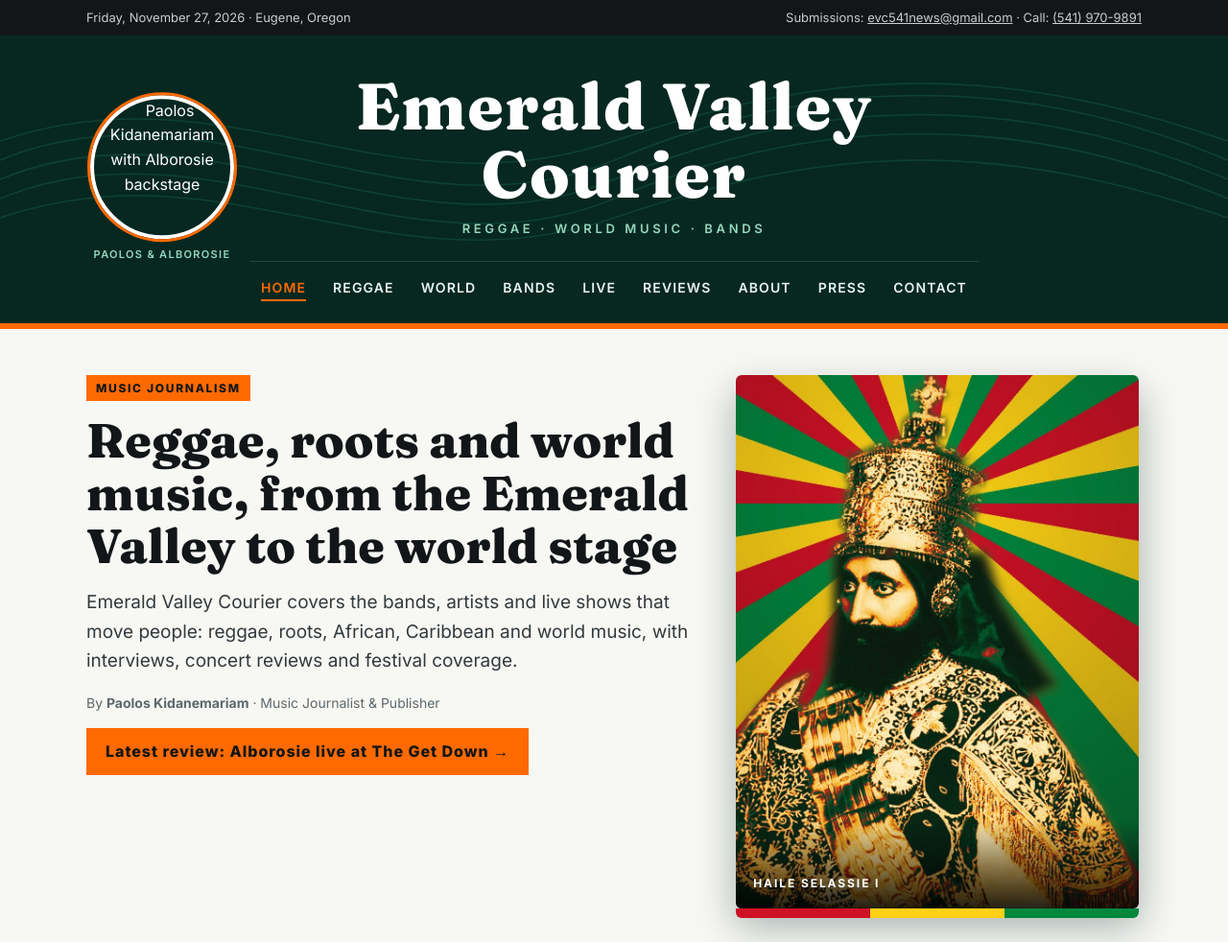
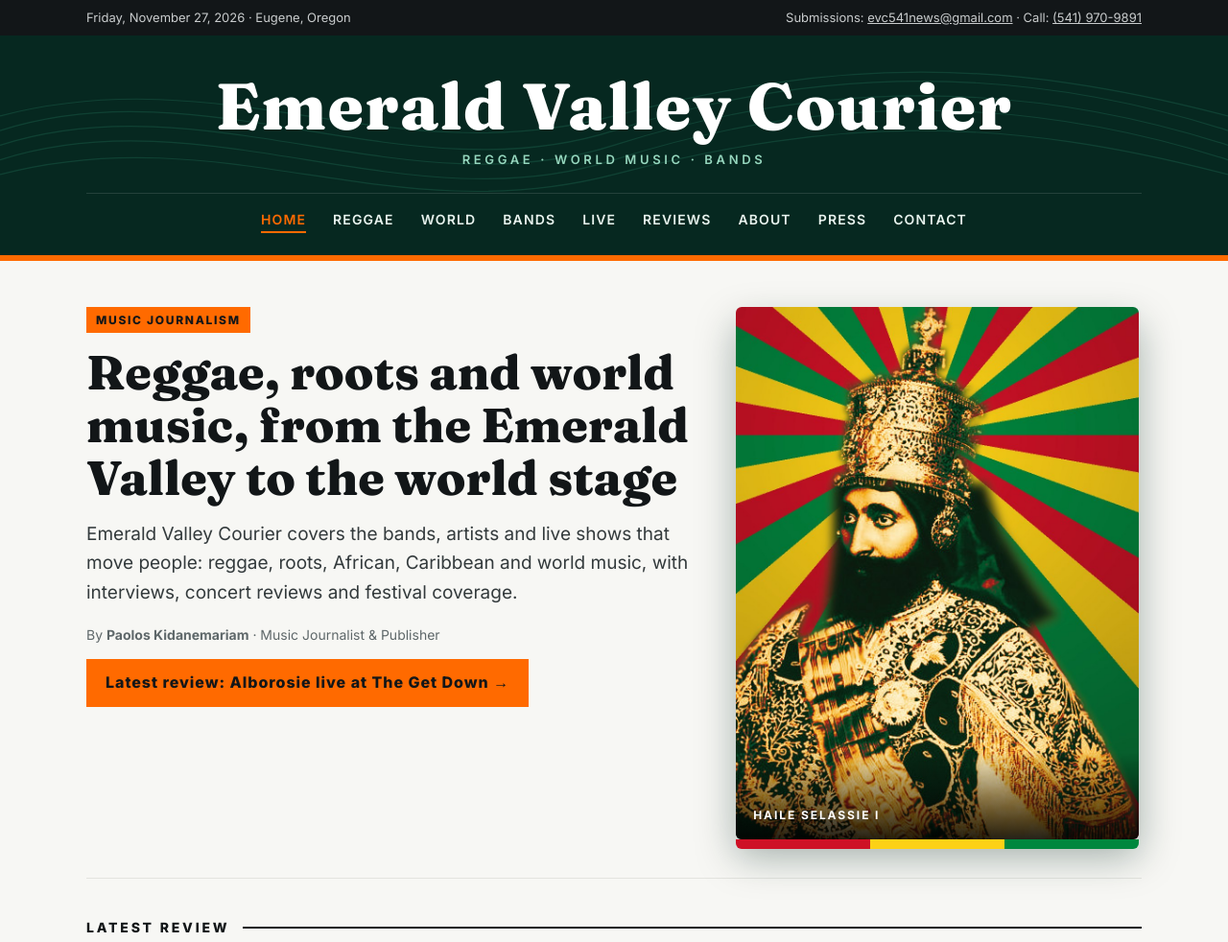
Before and after one commit to Shaminio2004/emeraldvalleycourier, a plain HTML site: page index.html in a window 1280 px wide. Shown: the top 982 px of the page at 96% size. Drawn offline with Linux system fonts and the light colour scheme.

Commit message:
Homepage: remove masthead photo (it belonged on the About page)
Co-Authored-By: Claude Opus 5.5 <noreply@anthropic.com>
Claude-Session: https://claude.ai/code/session_01FiJP8eRMRJsksAdqeNi9oe

```diff
--- a/index.html
+++ b/index.html
@@ -30,8 +30,7 @@
       <path d="M0 110 C 220 30, 380 190, 600 110 S 980 30, 1200 110"/>
     </g>
   </svg>
-  <div class="wrap has-photo">
-    <a class="mast-photo" href="alborosie-get-down-2026.html" title="Paolos with Alborosie backstage"><img src="images/paolos-alborosie-mast.jpg" alt="Paolos Kidanemariam with Alborosie backstage"><span>Paolos &amp; Alborosie</span></a>
+  <div class="wrap">
     <a class="logo" href="index.html">Emerald Valley Courier</a>
     <div class="tag">Reggae · World Music · Bands</div>
     <nav class="main" aria-label="Main">
--- a/styles.css
+++ b/styles.css
@@ -204,9 +204,3 @@ a[href^="tel:"]{white-space:nowrap}
 .video-embed iframe{position:absolute;inset:0;width:100%;height:100%;border:0}
 
 .staff img[src$="favicon-192.png"]{height:150px;object-fit:contain;background:#0f2e26}
-/* Homepage masthead photo: Paolos with Alborosie (left side) */
-.mast-photo{position:absolute;left:24px;top:50%;transform:translateY(-50%);display:block;width:150px;text-decoration:none;text-align:center}
-.mast-photo img{width:150px;height:150px;object-fit:cover;border-radius:50%;border:4px solid #fff;outline:3px solid var(--orange);display:block}
-.mast-photo span{display:block;margin-top:8px;color:var(--mint);font-size:11px;font-weight:600;letter-spacing:.12em;text-transform:uppercase}
-.mast .wrap.has-photo{padding-left:190px;padding-right:190px}
-@media (max-width:900px){.mast-photo{position:static;transform:none;margin:0 auto 14px;width:96px}.mast-photo img{width:96px;height:96px}.mast-photo span{font-size:10px;white-space:nowrap}.mast .wrap.has-photo{padding-left:16px;padding-right:16px}}
```
